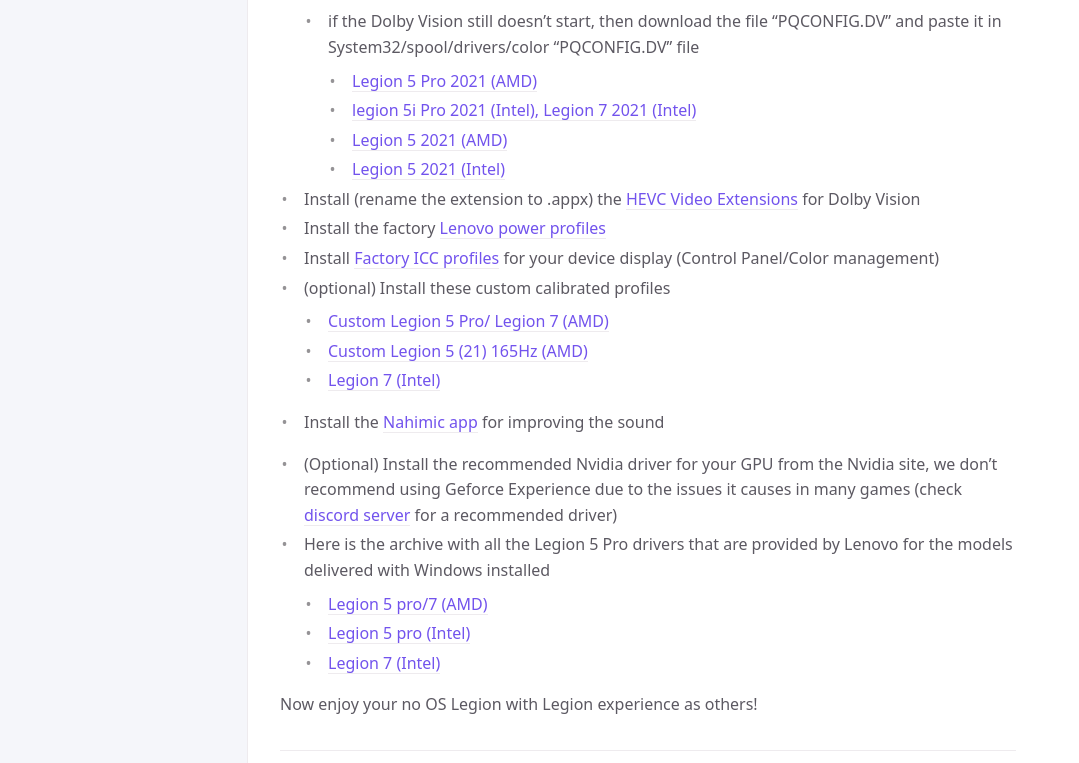
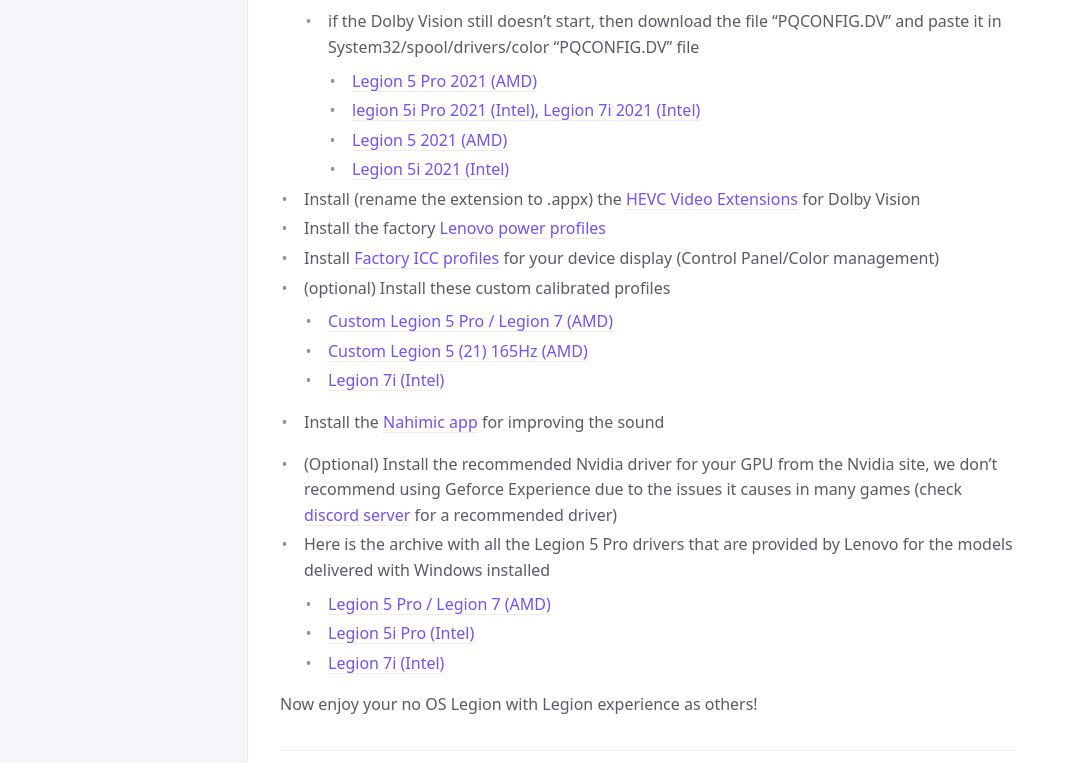
Before and after one commit to laptopwiki/laptopwiki.github.io, a Jekyll site: the page built from _guides/basics/no-os-legion.md, in a window 1280 px wide and 1400 px high. Shown: the part 525-1288 px from the top of the window, without its empty margins (0-1079 px from the left). Built offline with Jekyll 4.4.1, drawn with Linux system fonts in a browser that asks for light colours; cached includes are drawn as plain includes.

Commit message:
Cosmetic changes
Changes made to reflect product names accurately

```diff
--- a/_guides/basics/no-os-legion.md
+++ b/_guides/basics/no-os-legion.md
@@ -22,23 +22,23 @@ Basic Guide to setup Legion without an OS
   - if the Dolby Vision still doesn’t start, then download the file “PQCONFIG.DV” and paste it in System32/spool/drivers/color
     “PQCONFIG.DV” file
     - [Legion 5 Pro 2021 (AMD)](https://drive.google.com/file/d/1IW_YgBNasq5NOHy2frQgBcmcMERsfdI5/view?usp=sharing){:target="_blank"}
-    - [legion 5i Pro 2021 (Intel), Legion 7 2021 (Intel)](https://laptopwiki.eu/wp-content/uploads/2022/02/PQCONFIG.zip){:target="_blank"}
+    - [legion 5i Pro 2021 (Intel), Legion 7i 2021 (Intel)](https://laptopwiki.eu/wp-content/uploads/2022/02/PQCONFIG.zip){:target="_blank"}
     - [Legion 5 2021 (AMD)](https://drive.google.com/file/d/1A8iFxXSb2jBE88FB_c1XR1gAKOWjFGM7/view?usp=sharing){:target="_blank"}
-    - [Legion 5 2021 (Intel)](https://drive.google.com/file/d/18uoXAsuglse9EHDip2aM40IiplGv8gVs/view?usp=sharing){:target="_blank"}
+    - [Legion 5i 2021 (Intel)](https://drive.google.com/file/d/18uoXAsuglse9EHDip2aM40IiplGv8gVs/view?usp=sharing){:target="_blank"}
 - Install (rename the extension to .appx) the [HEVC Video Extensions](https://codecpack.co/download/hevc-video-extensions.html%20or%20open%20ms-windows-store://pdp/?ProductId=9n4wgh0z6vhq){:target="_blank"} for Dolby Vision
 - Install the factory [Lenovo power profiles](https://laptopwiki.eu/wp-content/uploads/2021/11/LegionPowerPlan.zip){:target="_blank"}
 - Install [Factory ICC profiles](https://newsupport.lenovo.com.cn/driveList.html?fromsource=driveList&selname=Lenovo%20Legion%20R9000P%202021H){:target="_blank"} for your device display (Control Panel/Color management)
 - (optional) Install these custom calibrated profiles
-  - [Custom Legion 5 Pro/ Legion 7 (AMD)](https://laptopwiki.eu/wp-content/uploads/2021/11/Legion_5_Pro.icm_.zip){:target="_blank"}
+  - [Custom Legion 5 Pro / Legion 7 (AMD)](https://laptopwiki.eu/wp-content/uploads/2021/11/Legion_5_Pro.icm_.zip){:target="_blank"}
   - [Custom Legion 5 (21) 165Hz (AMD)](https://drive.google.com/file/d/1zDYmPAPtJv65NMO0AIRitGUFCZZG3GbO/view?usp=sharing){:target="_blank"}
-  - [Legion 7 (Intel)](https://pixeldrain.com/u/BeLREnei){:target="_blank"}
+  - [Legion 7i (Intel)](https://pixeldrain.com/u/BeLREnei){:target="_blank"}
 - Install the [Nahimic app](https://www.microsoft.com/en-us/p/nahimic/9n36ppmp8s23?activetab=pivot:overviewtab){:target="_blank"} for improving the sound
 
 - (Optional) Install the recommended Nvidia driver for your GPU from the Nvidia site, we don't recommend using Geforce Experience due to the issues it causes in many games (check [discord server](https://discord.com/channels/819491422327406592/938382715709968404/998990738308214894){:target="_blank"} for a recommended driver)
 - Here is the archive with all the Legion 5 Pro drivers that are provided by Lenovo for the models delivered with Windows installed
-  - [Legion 5 pro/7 (AMD)](https://drive.google.com/file/d/1LKJRfnoEZwiY7F6Pnwy-LJ1sUcDZHEzg/view?usp=sharing){:target="_blank"}
-  - [Legion 5 pro (Intel)](https://drive.google.com/file/d/1zDYmPAPtJv65NMO0AIRitGUFCZZG3GbO/view?usp=sharing){:target="_blank"}
-  - [Legion 7 (Intel)](https://pixeldrain.com/u/BeLREnei){:target="_blank"}
+  - [Legion 5 Pro / Legion 7 (AMD)](https://drive.google.com/file/d/1LKJRfnoEZwiY7F6Pnwy-LJ1sUcDZHEzg/view?usp=sharing){:target="_blank"}
+  - [Legion 5i Pro (Intel)](https://drive.google.com/file/d/1zDYmPAPtJv65NMO0AIRitGUFCZZG3GbO/view?usp=sharing){:target="_blank"}
+  - [Legion 7i (Intel)](https://pixeldrain.com/u/BeLREnei){:target="_blank"}
 
 
 Now enjoy your no OS Legion with Legion experience as others!
```
